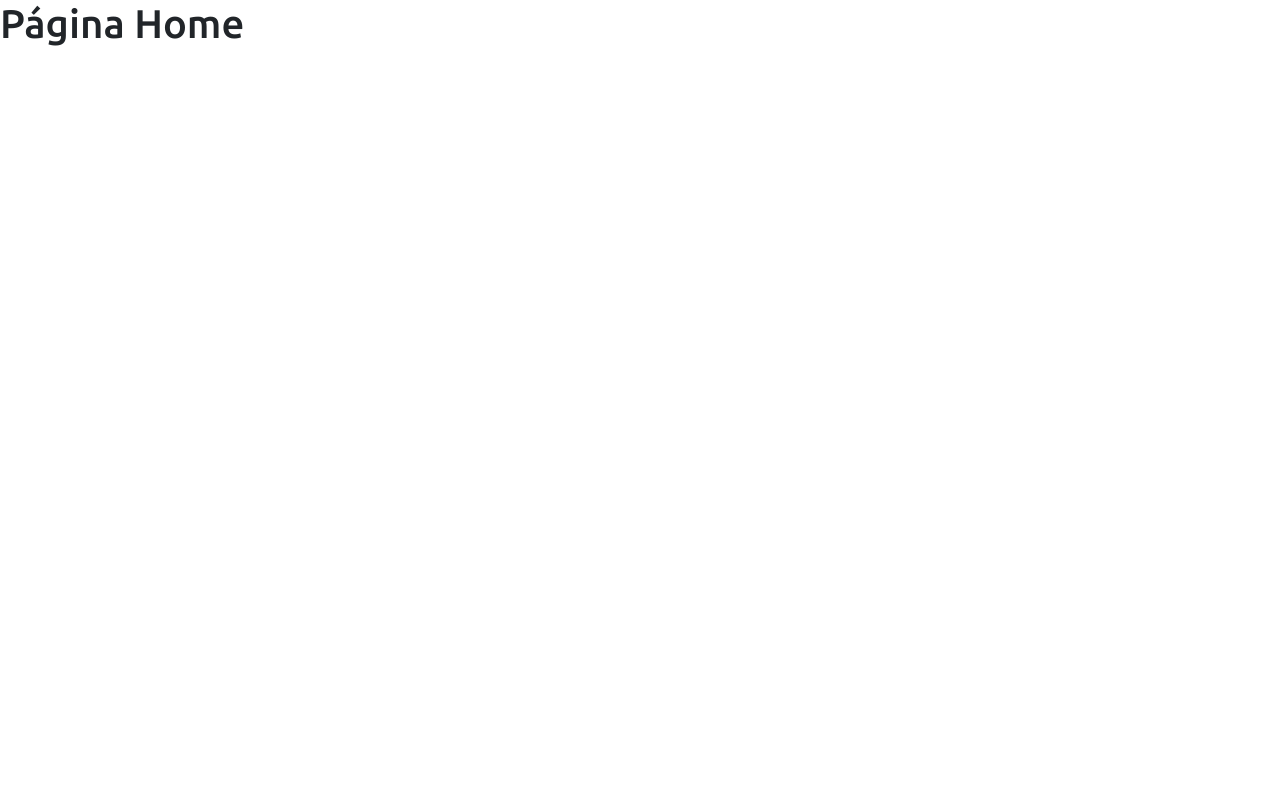
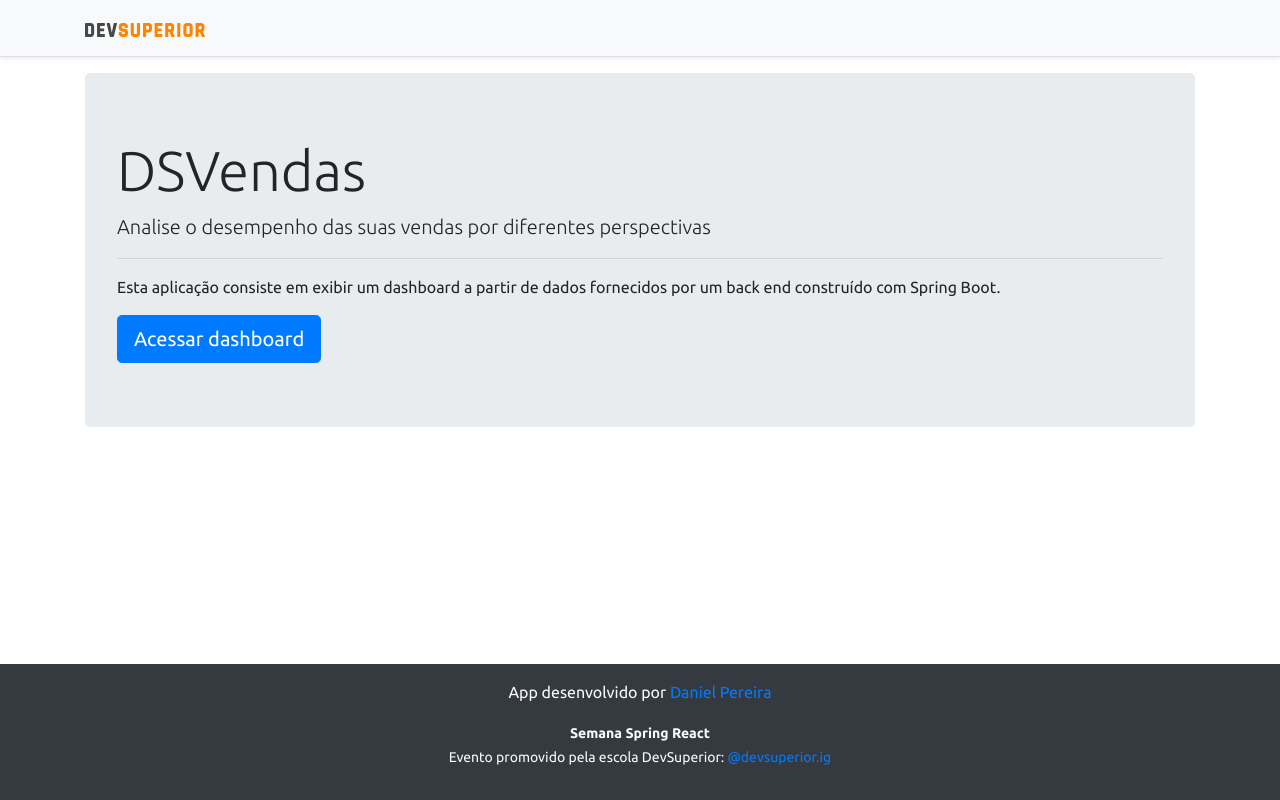
Before and after one commit to Danielfp13/projeto-sds, a React (Create React App) app in the folder frontend/: page / in a window 1280 px wide. Built offline with nearby package versions, Linux system fonts and the light colour scheme.

Commit message:
Home, navigation

```diff
--- a/frontend/src/components/NavBar/index.tsx
+++ b/frontend/src/components/NavBar/index.tsx
@@ -1,10 +1,13 @@
 import ImgDsDark from 'assets/img/ds_dark.svg'
+import { Link } from 'react-router-dom';
 const NavBar = () => {
     return (
         <div className="d-flex flex-column flex-md-row align-items-center p-3 px-md-4 mb-3 bg-light border-bottom shadow-sm">
             <div className="container">
                 <nav className="my-2 my-md-0 mr-md-3">
-                    <img src={ImgDsDark} alt="DevSuperior" width="120" />
+                    <Link to="/">
+                        <img src={ImgDsDark} alt="DevSuperior" width="120" />
+                    </Link>
                 </nav>
             </div>
         </div>
--- a/frontend/src/pages/Home/index.tsx
+++ b/frontend/src/pages/Home/index.tsx
@@ -1,8 +1,24 @@
+import Footer from 'components/Footer';
+import { Link } from 'react-router-dom';
+import NavBar from '../../components/NavBar/index';
 const Home = () => {
    return (
-       <div >
-          <h1>Página Home</h1>
-       </div>
+      <>
+      <NavBar />
+      <div className="container">
+         <div className="jumbotron">
+            <h1 className="display-4">DSVendas</h1>
+            <p className="lead">Analise o desempenho das suas vendas por diferentes perspectivas</p>
+            <hr />
+            <p>Esta aplicação consiste em exibir um dashboard a partir de dados fornecidos por um back end construído com Spring Boot.</p>
+            <Link className="btn btn-primary btn-lg" to="/dashboard">
+               Acessar dashboard
+            </Link>
+         </div>
+      </div>
+      <Footer />
+      </ >
+
    );
 }
 
```
